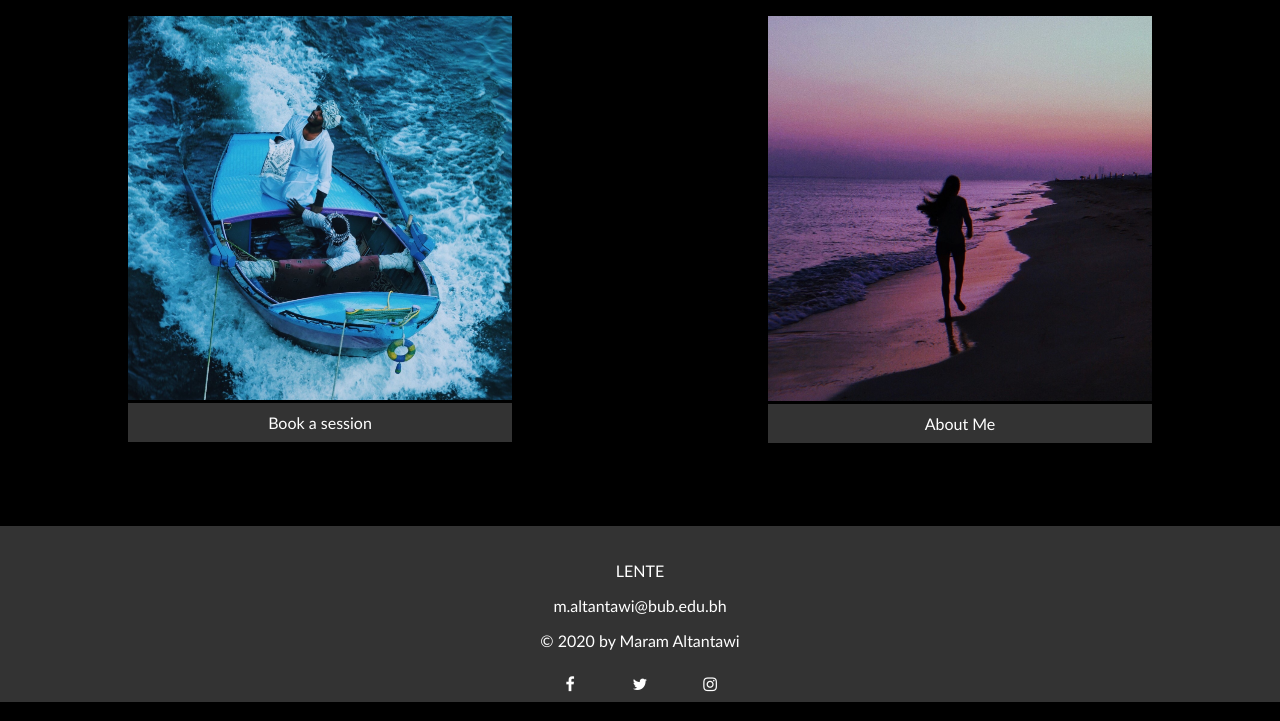
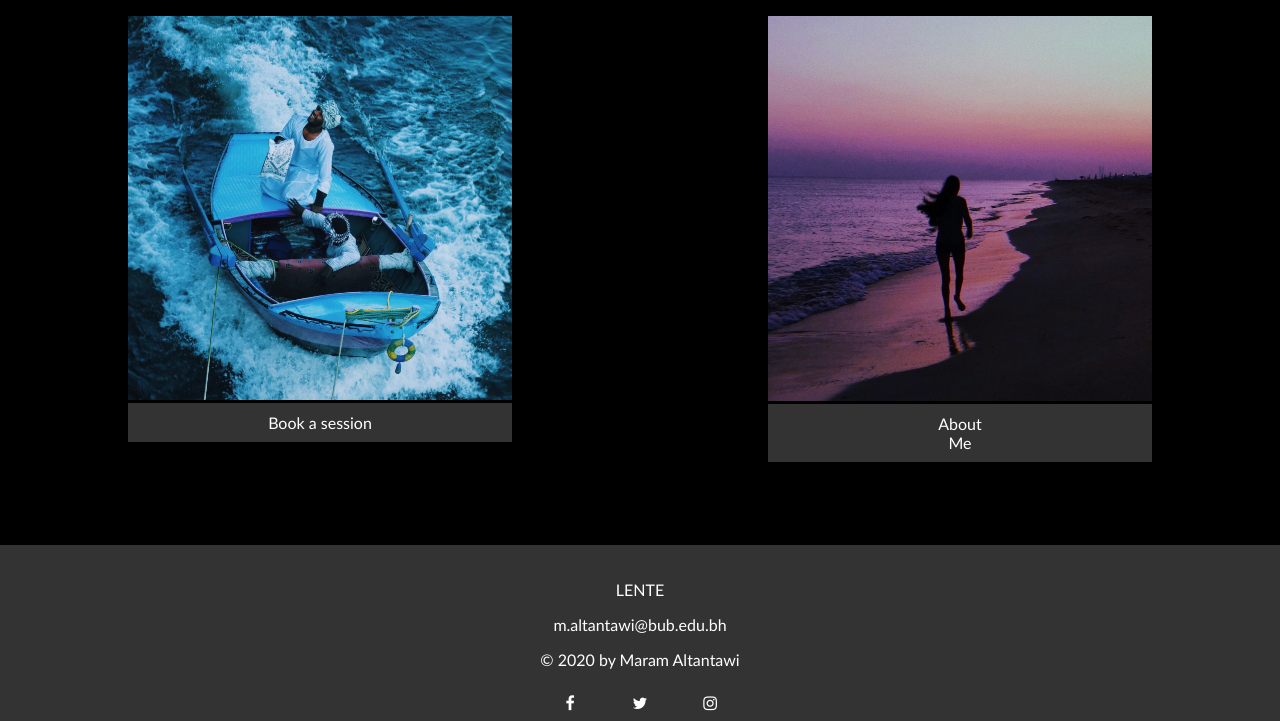
Before and after one commit to maramaltantawi/LENTE, a plain HTML site: page index.html in a window 1280 px wide. Shown: the part 584-1305 px from the top of the page. Drawn offline with Linux system fonts and the light colour scheme.

Commit message:
Update index.html

```diff
--- a/index.html
+++ b/index.html
@@ -55,7 +55,7 @@
      <div class="gallery4">
        <a href="bio.html">
          <img src="images/square4.jpeg" alt="picture" width="300" height="200">
-         <div class="description">About Me <br></div>
+         <div class="description">About <br> Me</div>
        </a>
      </div>
    </div>
```
